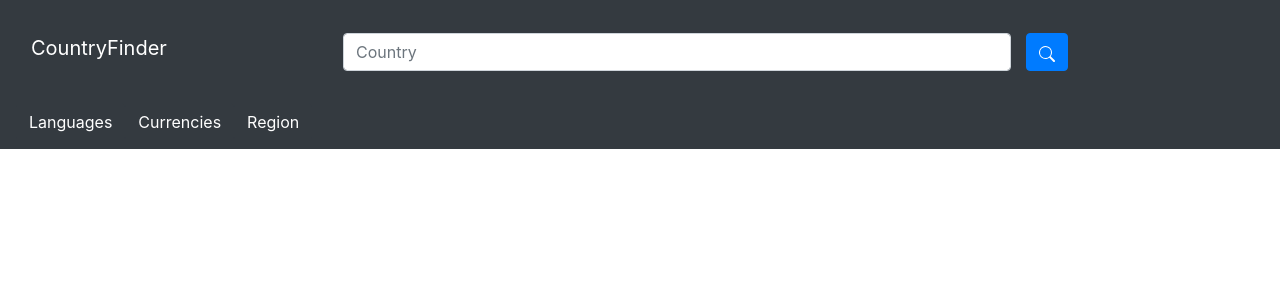
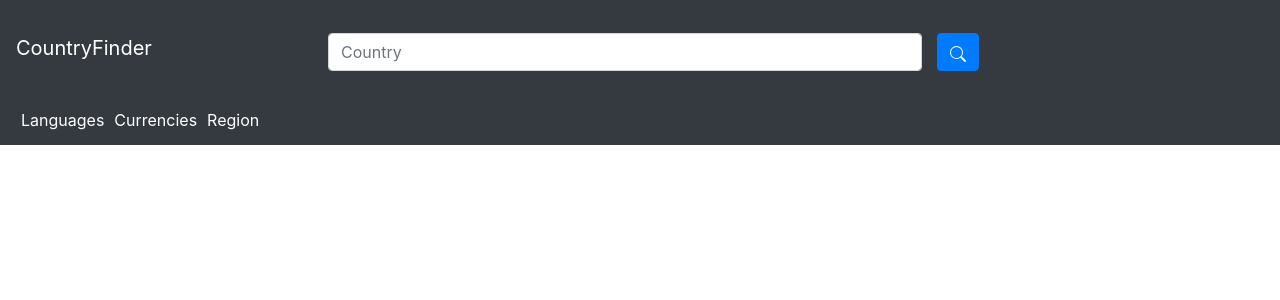
Before and after one commit to LorenaGRB/country-finder, a React (Create React App) app: page / in a window 1280 px wide. Shown: the top 300 px of the page. Built offline with nearby package versions, Linux system fonts and the light colour scheme.

Commit message:
CountryFinder is responsive now

```diff
--- a/src/Components/BottomLayout/CountriesList/BottomLayout.js
+++ b/src/Components/BottomLayout/BottomLayout.js
@@ -6,9 +6,9 @@ const CountriesList = (props) =>{
     return(
     <Toast show={props.listOfCountriesIsShow} >
         <Card>
-            <Toast.Header fluid >
+            <Card.Header fluid >
             <strong className="mr-auto">Countries</strong>
-            </Toast.Header>
+            </Card.Header>
             <ListGroup variant="flush">
                 {props.children}
             </ListGroup>
--- a/src/Components/BottomLayout/CountriesList/CountriesList.js
+++ b/src/Components/BottomLayout/CountriesList/CountriesList.js
@@ -1,5 +1,5 @@
 import React from 'react';
-import { Card, ListGroup} from 'react-bootstrap';
+import { ListGroup} from 'react-bootstrap';
 import 'bootstrap/dist/css/bootstrap.min.css';
 
 const CountriesList = (props) =>{
--- a/src/Components/TopLayout/Filters/FilterList.js
+++ b/src/Components/TopLayout/Filters/FilterList.js
@@ -1,5 +1,5 @@
 import React from 'react';
-import {  ListGroup, Button} from 'react-bootstrap';
+import { ListGroup, Button } from 'react-bootstrap';
 import 'bootstrap/dist/css/bootstrap.min.css';
 
 const FilterList = (props) =>{
--- a/src/Components/TopLayout/Filters/FilterModal.js
+++ b/src/Components/TopLayout/Filters/FilterModal.js
@@ -1,5 +1,5 @@
 import React from 'react';
-import { Card, ListGroup, ButtonGroup, Modal} from 'react-bootstrap';
+import { ListGroup, Modal } from 'react-bootstrap';
 import 'bootstrap/dist/css/bootstrap.min.css';
 
 const FilterModal= (props) =>{
--- a/src/Components/TopLayout/Filters/Filters.js
+++ b/src/Components/TopLayout/Filters/Filters.js
@@ -1,15 +1,14 @@
 import React from "react";
-import { Tab, Nav, Button} from 'react-bootstrap';
+import { Tab, Nav, Button } from 'react-bootstrap';
 import 'bootstrap/dist/css/bootstrap.min.css';
 
 const Filters = (props)=> {
     return(
         <Tab.Container defaultActiveKey="none">
                 <Nav className="flex-column" className='pl-0'>
-                    {/* <Nav.Item><Button  variant='dark'>None</Button ></Nav.Item> */}
-                    <Nav.Item><Button  onClick={props.handleShowFilterModal}  variant='dark' value="languages">Languages</Button ></Nav.Item>
-                    <Nav.Item><Button  onClick={props.handleShowFilterModal} variant='dark' value="currencies">Currencies</Button ></Nav.Item>
-                    <Nav.Item><Button  onClick={props.handleShowFilterModal} variant='dark' value="region">Region</Button ></Nav.Item>
+                    <Nav.Item><Button className='p-1' onClick={props.handleShowFilterModal}  variant='dark' value="languages"> Languages </Button ></Nav.Item>
+                    <Nav.Item><Button  className='p-1' onClick={props.handleShowFilterModal} variant='dark' value="currencies"> Currencies </Button ></Nav.Item>
+                    <Nav.Item><Button  className='p-1' onClick={props.handleShowFilterModal} variant='dark' value="region"> Region </Button ></Nav.Item>
                 </Nav>
         </Tab.Container>
     );
--- a/src/Components/TopLayout/Seeker/Seeker.js
+++ b/src/Components/TopLayout/Seeker/Seeker.js
@@ -1,5 +1,5 @@
 import React from "react";
-import { Row, Col, Form, FormGroup, Button} from 'react-bootstrap';
+import { Row, Col, Form, FormGroup, Button } from 'react-bootstrap';
 import { Search } from 'react-bootstrap-icons';
 import 'bootstrap/dist/css/bootstrap.min.css';
 import Classes from './Seeker.module.css';
@@ -8,8 +8,8 @@ const Seeker = (props)=> {
     return(
         <Form onSubmit = {props.OnSubmit}>
             <FormGroup >
-                <Row className = {Classes.Seeker}>
-                    <Col >
+                <Row className = {Classes.Seeker} >
+                    <Col xs={9}>
                         <Form.Control
                             type = "text"
                             placeholder = "Country"
@@ -17,7 +17,7 @@ const Seeker = (props)=> {
                             onChange = {props.OnChange}
                         />
                     </Col>
-                    <Col className = {Classes.SearchIcon}>
+                    <Col className = {Classes.SearchIcon} xs={3}>
                         <Button type = 'submit' value='name'><Search /></Button>
                     </Col>
                 </Row>
--- a/src/Components/TopLayout/Seeker/Seeker.module.css
+++ b/src/Components/TopLayout/Seeker/Seeker.module.css
@@ -1,8 +1,12 @@
 .SearchIcon{
-    padding-right: 30px;
+    padding-right: 5px;
     padding-left: 0px;
     max-width: 10px;
 }
 form{
     margin-top: 25px;
 }
+.Zero{
+    padding:0px;
+    margin:0px;
+}
--- a/src/Components/TopLayout/TopLayout.js
+++ b/src/Components/TopLayout/TopLayout.js
@@ -3,21 +3,23 @@ import { Navbar , Row, Col, Container} from 'react-bootstrap';
 import 'bootstrap/dist/css/bootstrap.min.css';
 import Seeker from './Seeker/Seeker';
 import Filters from './Filters/Filters';
+import Classes from './TopLayout.module.css';
 
 const TopLayout = (props) => {
     return(
         <Container fluid className='p-0'>
             <Navbar bg='dark' variant='dark' className="container-fluid">
-                <Col sm={3}>
-                    <Navbar.Brand>CountryFinder</Navbar.Brand>
+                <Row className={Classes.Fluid}>
+                <Col md={3}>
+                    <Navbar.Brand className={Classes.Logo}>CountryFinder</Navbar.Brand>
                 </Col>
-                <Col sm={7}>
+                <Col md={8}>
                     <Seeker
                         OnSubmit = {props.SeekerOnSubmit}
                         OnChange = {props.SeekerOnChange}
                         Country = {props.SeekerCountry}
                     />
-                </Col>
+                </Col></Row>
             </Navbar>
             <Navbar variant='light' bg='dark'>
                 <Filters
--- /dev/null
+++ b/src/Components/TopLayout/TopLayout.module.css
@@ -0,0 +1,10 @@
+.Logo{
+    padding-top: 25px;
+}
+.Zero{
+    padding:0px;
+    margin:0px;
+}
+.Fluid{
+    width: 100%;
+}
--- a/src/Containers/CountryFinder.js
+++ b/src/Containers/CountryFinder.js
@@ -4,9 +4,9 @@ import { Container } from 'react-bootstrap';
 import 'bootstrap/dist/css/bootstrap.min.css';
 
 import TopLayout from '../Components/TopLayout/TopLayout';
-import BottomLayout from "../Components/BottomLayout/CountriesList/BottomLayout";
+import BottomLayout from "../Components/BottomLayout/BottomLayout";
 import CountriesList from '../Components/BottomLayout/CountriesList/CountriesList';
-import CountryInformation from "../Components/BottomLayout/CountryInformation/CountryInformation";
+import CountryInfoModal from "../Components/BottomLayout/CountryInfoModal/CountryInfoModal";
 import FilterModal from '../Components/TopLayout/Filters/FilterModal';
 import FilterList from '../Components/TopLayout/Filters/FilterList';
 
@@ -63,13 +63,12 @@ class CountryFinder extends Component {
         this.setState({filterModalIsShow: false});
         this.setState({filterOfCountries: e.target.value});
         e.preventDefault();
-        console.log(this.state.filterOfCountries)
     }
 
     render() {
         const countryinformation = this.state.countryInformation.map(info => {
             return (
-                <CountryInformation
+                <CountryInfoModal
                 modalIsShow = {this.state.modalIsShow}
                 handleCloseModal = {this.handleCloseSearch}
                 countryName = {info.name}
@@ -84,15 +83,12 @@ class CountryFinder extends Component {
                 currencySymbol = {info.currencies[0].symbol}
             />)
         })
-
-
 //mapeamos a filterListAll que es lo obtenido en la peticion http,luego hacemos una pregunta si filterTagValue (el tipo de filtro seleccionado)
 //es igual a region, ya que en el response para obtener la region la ruta es info.region, pero para obtener lenguages y currencies la ruta es info.lenguages[0].name
 //finalmente creamos un arreglo filterList que guarda por cada mapeo solamente la informacion que pide filterPath. ya sea region,lenguaje o currency
         const filterList = this.state.filterListAll.map(info=> {
             let filterPath = "";
             let filterList = [];
-
             this.state.filterTagValue === "region" ? filterPath="info.region": filterPath = "info."+this.state.filterTagValue+"[0].name";
             return (
                 filterList = eval (filterPath)
@@ -128,7 +124,6 @@ class CountryFinder extends Component {
 
         return (
             <Container  className='p-0' fluid>
-
                 <TopLayout
                     SeekerOnSubmit = {this.handleSubmit}
                     SeekerOnChange = {this.handleChange}
@@ -136,7 +131,6 @@ class CountryFinder extends Component {
                     handleShowFilterModal = {this.handleShowFilterModal}
                 />
                 {countryinformation}
-
                 <FilterModal
                     filterModalIsShow = {this.state.filterModalIsShow}
                     filterTagValue = {this.state.filterTagValue}
@@ -147,11 +141,8 @@ class CountryFinder extends Component {
                 <BottomLayout listOfCountriesIsShow={this.state.listOfCountriesIsShow} >
                     {countriesListPrint}
                 </BottomLayout>
-
-
             </Container>
         );
-
     }
 }
 export default CountryFinder;
```
Also changed, not shown: src/Components/BottomLayout/CountryInfoModal/CountryInfoModal.js (renamed from src/Components/BottomLayout/CountryInformation/CountryInformation.js), 1 other file (tests, documents, lock files or other folders).
